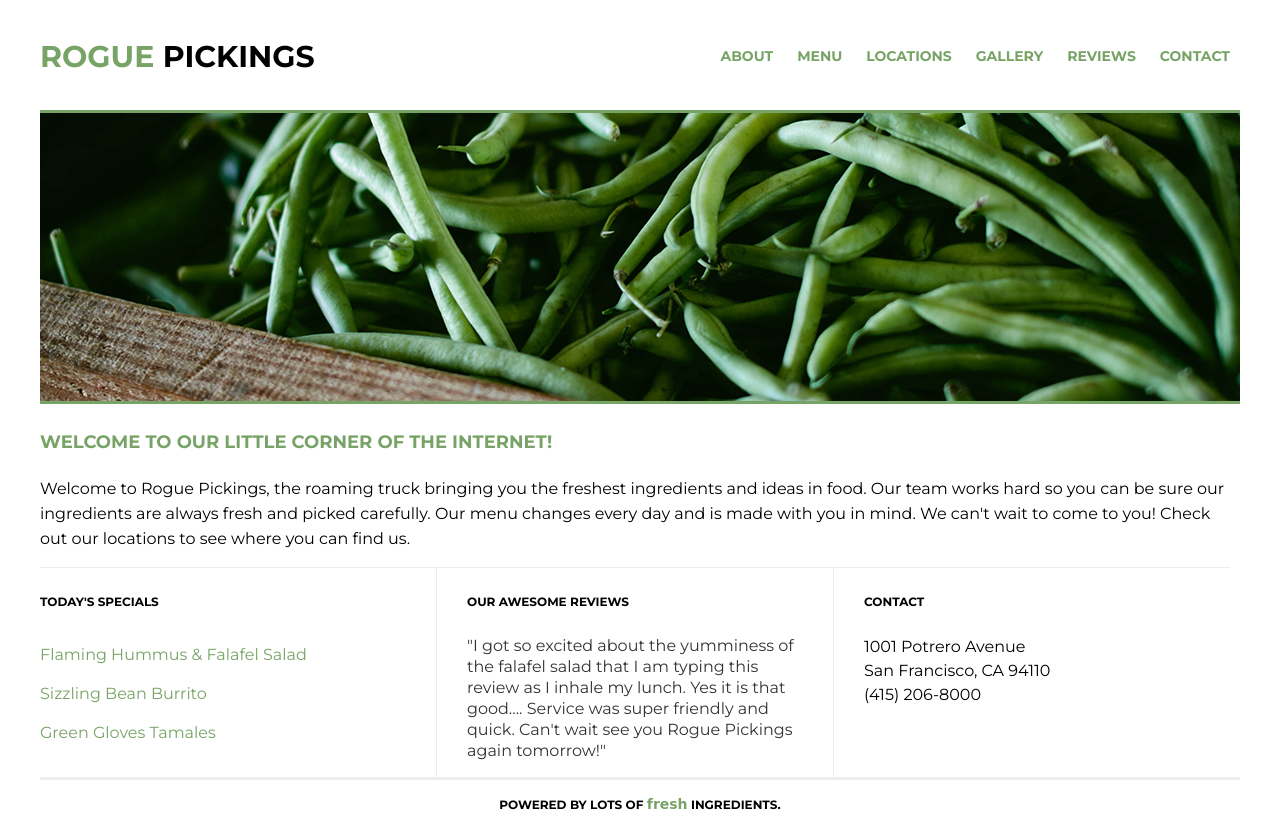
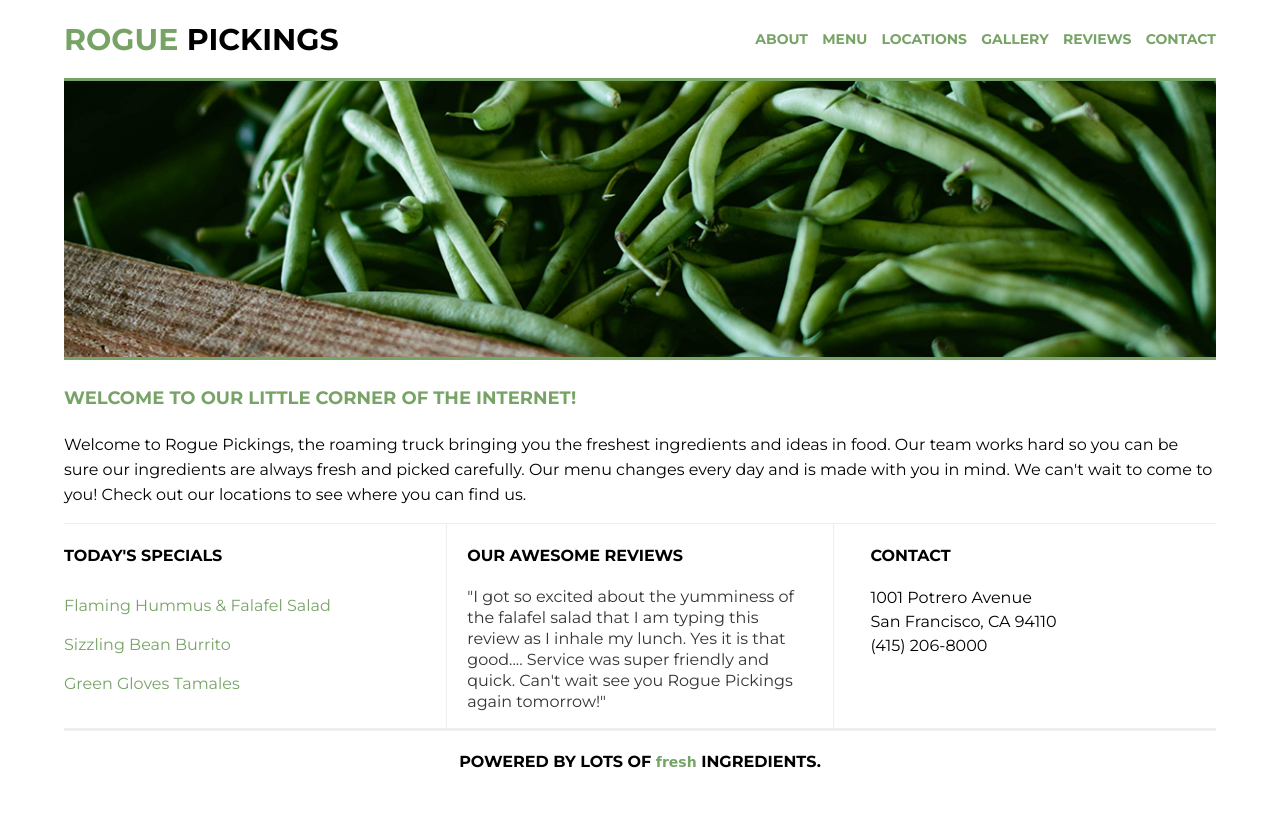
Before and after one commit to TheGoodWizard/rouge-pickings, a plain HTML site: page index.html in a window 1280 px wide. After the commit the page ends 800 px from the top, so only its background shows below. Drawn offline with Linux system fonts and the light colour scheme; a web font is replaced by a local one.

Commit message:
Pushing skillCrush  Responsive Flexbox assignment: Finish Making a Static Site Responsive

```diff
--- a/css/main.css
+++ b/css/main.css
@@ -1,10 +1,22 @@
-body {
-	font-family: 'Montserrat', Helvetica, Arial, sans-serif;
+html {
+	font-size: 16px;
 }
 
-.container{
+body {
+	align-items: center;
+	display: flex;
+	font-family: 'Montserrat', Helvetica, Arial, sans-serif;
+	font-size: 1em;
+	justify-content: center;
+}
+
+.container {
+	display: flex;
+	justify-content: center;
+	align-items: center;
 	max-width: 1200px;
-	margin: 0 auto;
+	width: 90%;
+	flex-flow: row wrap;
 }
 
 h1,
@@ -15,44 +27,41 @@ h4 {
 	text-transform: uppercase;
 	font-weight: 700;
 }
-h1 {
-	font-size: 30px;
-}
-h2 {
-    font-size: 24px;
-}
-h3 {
-	font-size: 18px;
-}
-h4 {
-	font-size: 12px;
+
+p {
+	font-size: 0.875em;
+	line-height: 21px;
 }
 
-p {
-	font-size: 14px;
-	line-height: 21px;
-    padding: 0 30px;
+ul {
+	margin: 0;
 }
 
 /*The widths are in a percentage!*/
 header {
-	height: 110px;
+	display: flex;
+	justify-content: flex-start;
+	align-items: center;
 	border-bottom: 3px solid #77a466;
-	margin: 0 auto;
+	flex-flow: row wrap;
+	width: 100%;
+	text-align: center;
 }
 
 header h1 {
-	float: left;
+	font-size: 1.875em;
 	margin: 0;
-	padding: 38px 0;
+	padding: 38px 20px 20px 20px;
+	border-bottom: 3px solid #77a466;
+	width: 100%;
 }
 header h1 span {
 	color: #77a466;
 }
 
 header nav {
-	float: right;
-	padding: 46px 0;
+	padding: 20px 0;
+	width: 100%;
 }
 header nav ul {
 	margin: 0;
@@ -61,9 +70,9 @@ header nav ul {
 header nav ul li {
 	text-transform: uppercase;
 	font-weight: 700;
-	font-size: 14px;
-	padding: 0 10px;
-	display: inline;
+	font-size: 0.875em;
+	padding: 10px 0;
+	list-style: none;
 }
 header nav ul li a{
 	text-decoration: none;
@@ -73,61 +82,42 @@ header nav ul li a{
 /*The widths are in a percentage!*/
 .top-section,
 .bottom-section {
-	margin: 0 auto;
-	clear: both;
+	display: flex;
+	justify-content: center;
+	align-items: center;
+	flex-flow: row wrap;
 }
 
-.main-image {
-	height: auto;
-	float: left;
-}
 .main-image img {
 	width: 100%;
 	border-bottom: 3px solid #77a466;
 }
 
-.main-title {
-	height: auto;
-	float: left;
-}
+
 .main-title h3 {
 	text-align: left;
 	padding: 5px 0;
 	color: #77a466;
+	font-size: 1.125em;
 }
 .main-title p {
 	padding: 0;
-	font-size: 16px;
-	line-height: 25px;
+	font-size: 1em;
+	line-height: 1.5625em;
 }
 
 .section-one,
 .section-two,
 .section-three {
-	width: 33%;
-	height: auto;
-	float: left;
+	width: 100%;
 	border-top: 1px solid #eee;
-}
-
-.section-one h4 {
-	padding: 10px 0;
-}
-
-.section-two {
-	border-left: 1px solid #eee;
-	border-right: 1px solid #eee;
-}
-
-.section-two h4,
-.section-three h4 {
-	padding: 10px 30px;
 }
 
 .menu {
 	list-style: none;
 	padding: 0;
 }
+
 .menu li {
 	padding: 10px 0;
 	color:#77a466;
@@ -135,26 +125,77 @@ header nav ul li a{
 
 .reviews {
 	color: #333;
-	font-size: 16px;
-	line-height: 21px;
+	font-size: 1em;
+	line-height: 1.3125em;
 }
 
 .address {
-	font-size: 16px;
-	line-height: 24px;
+	font-size: 1em;
+	line-height: 1.5em;
 }
 
 /*The widths are in a percentage!*/
 footer {
-	height: 50px;
+	display: flex;
+	justify-content: center;
+	align-items: center;
 	border-top: 3px solid #eee;
-	margin: 0 auto;
-	clear: both;
 	text-align: center;
+	flex-flow: row wrap;
+	width: 100%;
 }
 footer span {
 	font-family: 'Galada', cursive;
 	text-transform: lowercase;
 	color: #77a466;
-	font-size: 14px;
+	font-size: 0.875em;
 }
+
+/****** MEDIA QUERY STYLES ******/
+
+/****** TABLET STYLES ******/
+
+@media only screen and (min-width: 768px) {
+	.bottom-section {
+		justify-content: space-between;
+		align-items: flex-start;
+		border-top: 1px solid #eee;
+	}
+
+	.section-one,
+	.section-two,
+	.section-three {
+		border-top: none;
+		flex-basis: 30%;
+	}
+
+	.section-two {
+		border-left: 1px solid #eee;
+		border-right: 1px solid #eee;
+		padding: 0 20px;
+	}
+}
+
+/****** DESKTOP STYLES ******/
+
+@media only screen and (min-width: 1200px) {
+	header {
+		justify-content: space-between;
+	}
+
+	header h1 {
+		width: 30%;
+		padding: 0;
+		border-bottom: none;
+		text-align: left;
+	}
+
+	header nav {
+		width: 40%;
+	}
+
+	header nav ul {
+		display: flex;
+		justify-content: space-between;
+	}
+}
```
Also changed, not shown: index.html (line endings or trailing spaces).
